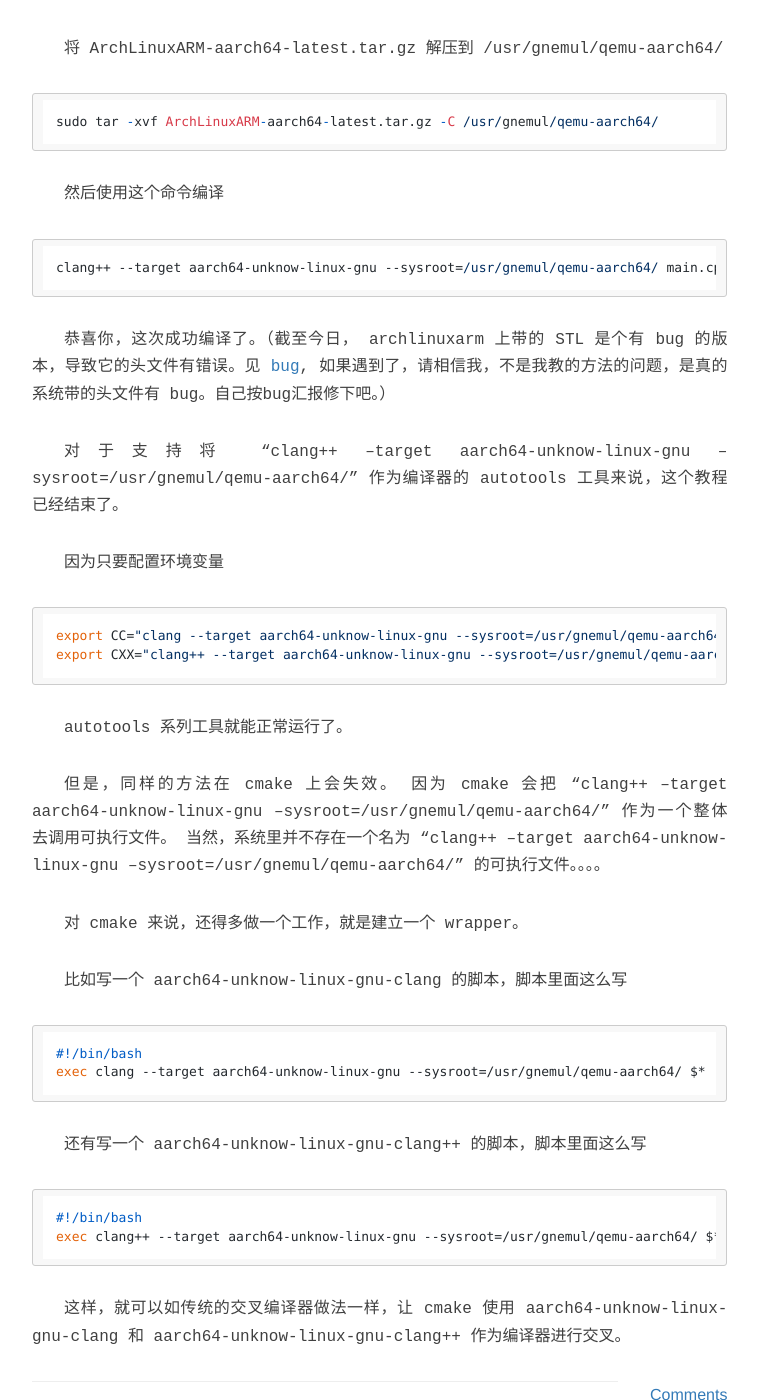
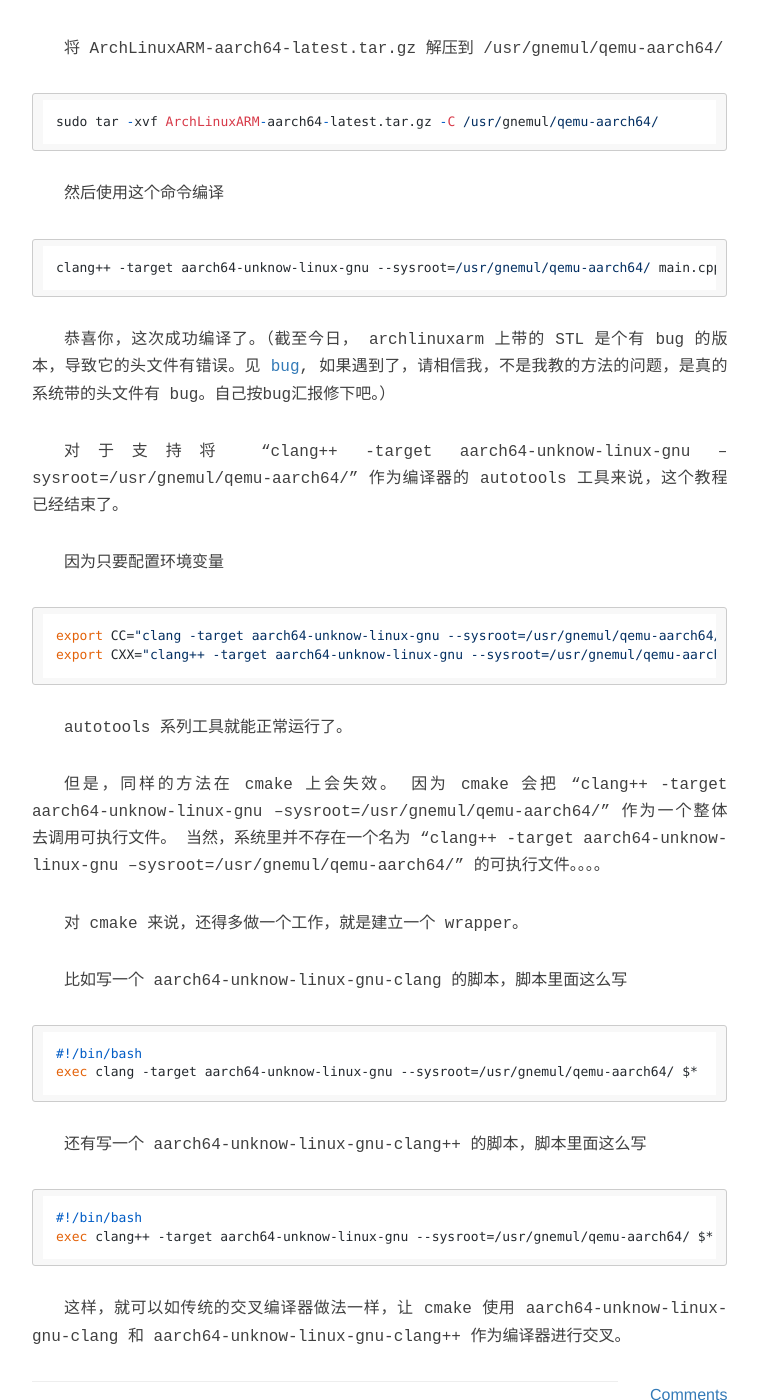
Before and after one commit to microcai/microcai.github.io, a Jekyll site: the page built from _posts/2024-11-16-cross-compile-by-clang.md, in a window 1280 px wide and 1400 px high, scrolled down 1852 px. Shown: the whole window, without its empty margins (239-997 px from the left). Built offline with Jekyll 4.4.1, drawn with Linux system fonts in a browser that asks for light colours; nearby versions of some CDN libraries; comment, search, counter and statistics services are not loaded; some of the changed text lies outside the part shown.

Commit message:
fix typo

````diff
--- a/_posts/2024-11-16-cross-compile-by-clang.md
+++ b/_posts/2024-11-16-cross-compile-by-clang.md
@@ -37,12 +37,12 @@ aarch64-unknow-linux-gnu-g++ 就是 C++ 的交叉编译器。还有 aarch64-unkn
 而 gcc 的体内，一次只能含有一个平台的机器码生成能力，其他架构的机器码生成功能会通过条件编译排除。这是 gcc 需要专门构建交叉编译器的原因。
 
 
-在任何平台上，你都可以使用 clang 生成 任意平台的代码。方法是传递 --target 参数。
+在任何平台上，你都可以使用 clang 生成 任意平台的代码。方法是传递 -target 参数。
 
 比如
 
 ```bash
-clang++ --target aarch64-unknow-linux-gnu main.cpp
+clang++ -target aarch64-unknow-linux-gnu main.cpp
 ```
 
 不出任何意外的，意外发生了。
@@ -64,26 +64,26 @@ sudo tar -xvf ArchLinuxARM-aarch64-latest.tar.gz -C /usr/gnemul/qemu-aarch64/
 然后使用这个命令编译
 
 ```bash
-clang++ --target aarch64-unknow-linux-gnu --sysroot=/usr/gnemul/qemu-aarch64/ main.cpp
+clang++ -target aarch64-unknow-linux-gnu --sysroot=/usr/gnemul/qemu-aarch64/ main.cpp
 ```
 
 恭喜你，这次成功编译了。（截至今日， archlinuxarm 上带的 STL 是个有 bug 的版本，导致它的头文件有错误。见 [bug](https://github.com/llvm/llvm-project/issues/92586), 如果遇到了，请相信我，不是我教的方法的问题，是真的系统带的头文件有 bug。自己按bug汇报修下吧。）
 
 
-对于支持将 “clang++ --target aarch64-unknow-linux-gnu --sysroot=/usr/gnemul/qemu-aarch64/” 作为编译器的 autotools 工具来说，这个教程已经结束了。
+对于支持将 “clang++ -target aarch64-unknow-linux-gnu --sysroot=/usr/gnemul/qemu-aarch64/” 作为编译器的 autotools 工具来说，这个教程已经结束了。
 
 因为只要配置环境变量
 
 ```bash
-export CC="clang --target aarch64-unknow-linux-gnu --sysroot=/usr/gnemul/qemu-aarch64/"
-export CXX="clang++ --target aarch64-unknow-linux-gnu --sysroot=/usr/gnemul/qemu-aarch64/"
+export CC="clang -target aarch64-unknow-linux-gnu --sysroot=/usr/gnemul/qemu-aarch64/"
+export CXX="clang++ -target aarch64-unknow-linux-gnu --sysroot=/usr/gnemul/qemu-aarch64/"
 ```
 
 autotools 系列工具就能正常运行了。
 
 但是，同样的方法在 cmake 上会失效。
-因为 cmake 会把 “clang++ --target aarch64-unknow-linux-gnu --sysroot=/usr/gnemul/qemu-aarch64/” 作为一个整体去调用可执行文件。
-当然，系统里并不存在一个名为 “clang++ --target aarch64-unknow-linux-gnu --sysroot=/usr/gnemul/qemu-aarch64/” 的可执行文件。。。。
+因为 cmake 会把 “clang++ -target aarch64-unknow-linux-gnu --sysroot=/usr/gnemul/qemu-aarch64/” 作为一个整体去调用可执行文件。
+当然，系统里并不存在一个名为 “clang++ -target aarch64-unknow-linux-gnu --sysroot=/usr/gnemul/qemu-aarch64/” 的可执行文件。。。。
 
 对 cmake 来说，还得多做一个工作，就是建立一个 wrapper。
 
@@ -91,14 +91,14 @@ autotools 系列工具就能正常运行了。
 
 ```bash
 #!/bin/bash
-exec clang --target aarch64-unknow-linux-gnu --sysroot=/usr/gnemul/qemu-aarch64/ $*
+exec clang -target aarch64-unknow-linux-gnu --sysroot=/usr/gnemul/qemu-aarch64/ $*
 ```
 
 还有写一个 aarch64-unknow-linux-gnu-clang++ 的脚本，脚本里面这么写
 
 ```bash
 #!/bin/bash
-exec clang++ --target aarch64-unknow-linux-gnu --sysroot=/usr/gnemul/qemu-aarch64/ $*
+exec clang++ -target aarch64-unknow-linux-gnu --sysroot=/usr/gnemul/qemu-aarch64/ $*
 ```
 
 这样，就可以如传统的交叉编译器做法一样，让 cmake 使用 aarch64-unknow-linux-gnu-clang 和 aarch64-unknow-linux-gnu-clang++ 作为编译器进行交叉。
````
